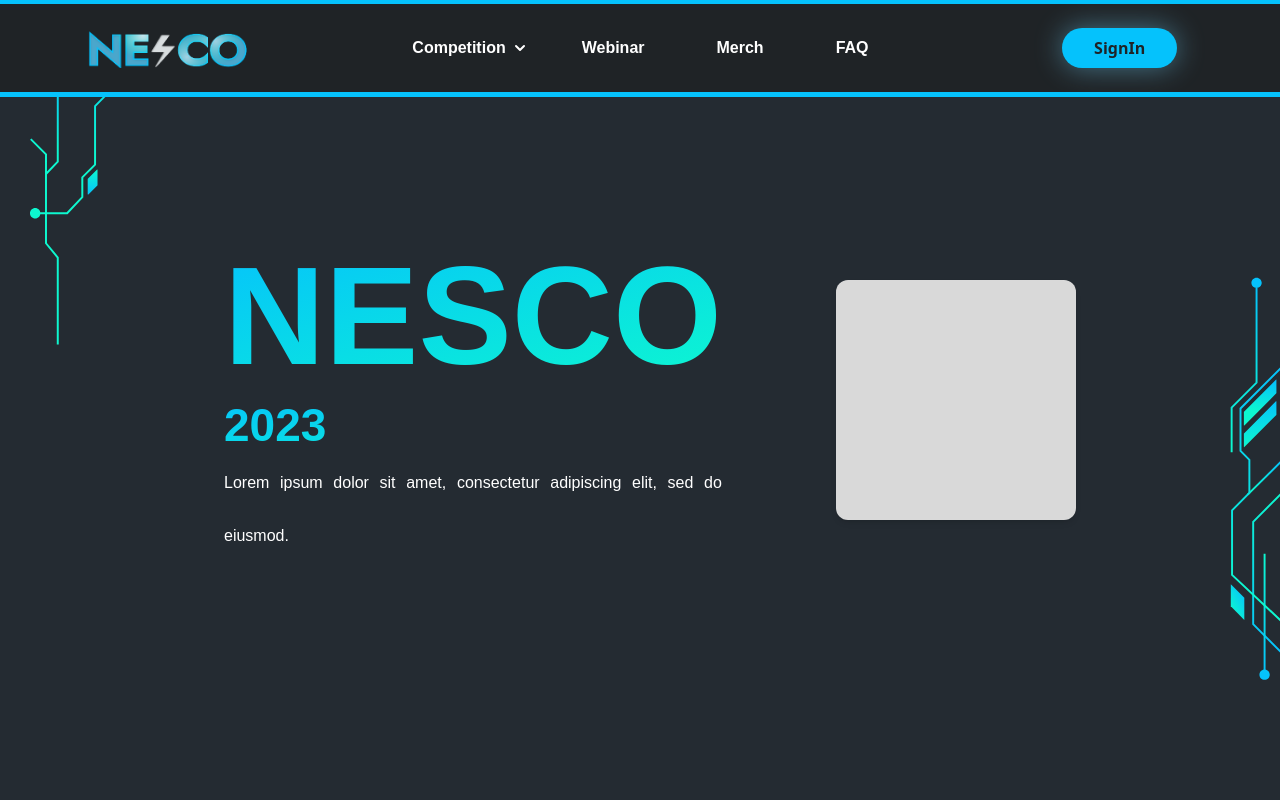
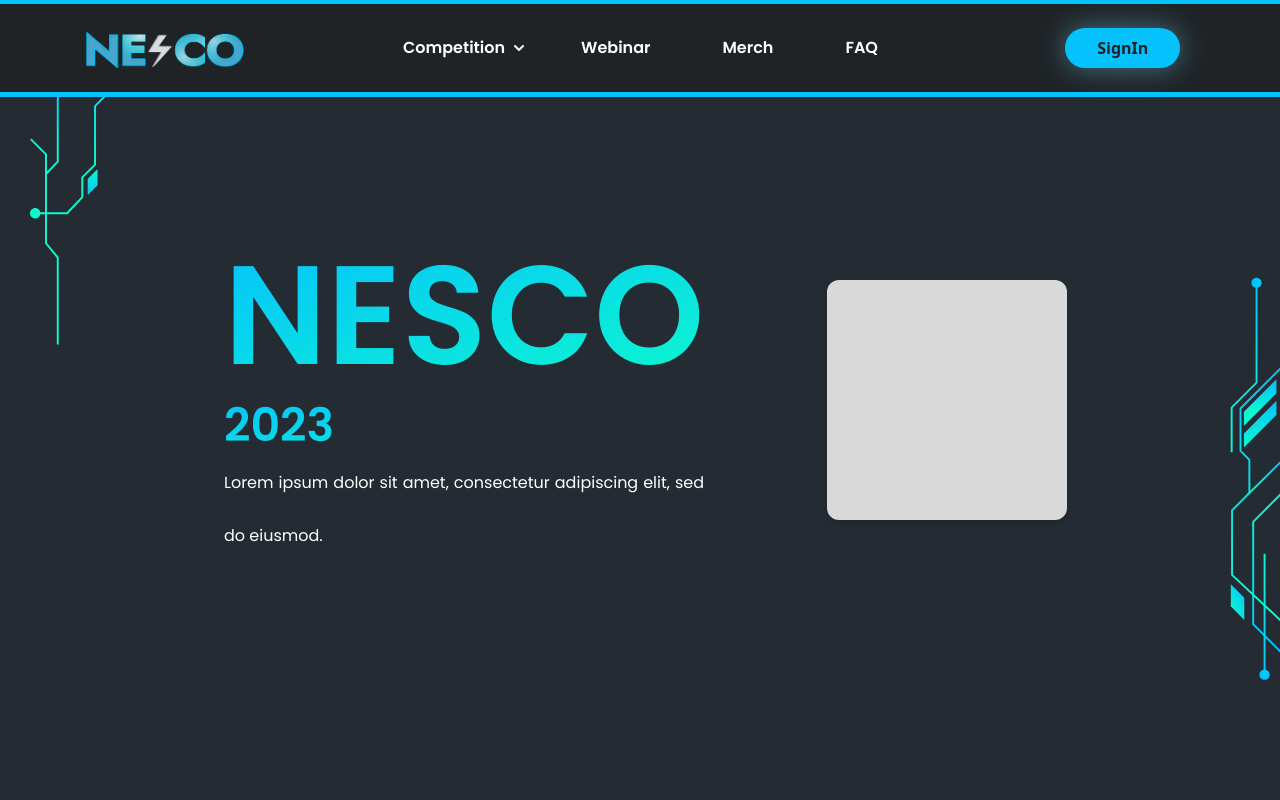
Before and after one commit to Harmerz/nescougm, a Next.js app: page / in a window 1280 px wide. Shown: the top 800 px of the page. Built offline with nearby package versions, Linux system fonts and the light colour scheme.

Commit message:
fix : import fonts

```diff
--- a/components/layout/DefaultLayout.js
+++ b/components/layout/DefaultLayout.js
@@ -7,12 +7,6 @@ export function DefaultLayout({ children, title = 'NESCO UGM' }) {
     <>
       <Head>
         <title>{title}</title>
-        {/* <link rel="preconnect" href="https://fonts.googleapis.com" />
-        <link rel="preconnect" href="https://fonts.gstatic.com" crossOrigin />
-        <link
-          href="https://fonts.googleapis.com/css2?family=Jost:wght@400;500;700;800&family=Poppins:wght@400;600&display=swap"
-          rel="stylesheet"
-        /> */}
       </Head>
 
       <header>
--- a/styles/globals.css
+++ b/styles/globals.css
@@ -1,3 +1,5 @@
+@import url('https://fonts.googleapis.com/css2?family=Jost:wght@400;500;700;800&family=Poppins:wght@100;400;600&display=swap');
+
 @tailwind base;
 @tailwind components;
 @tailwind utilities;
```
